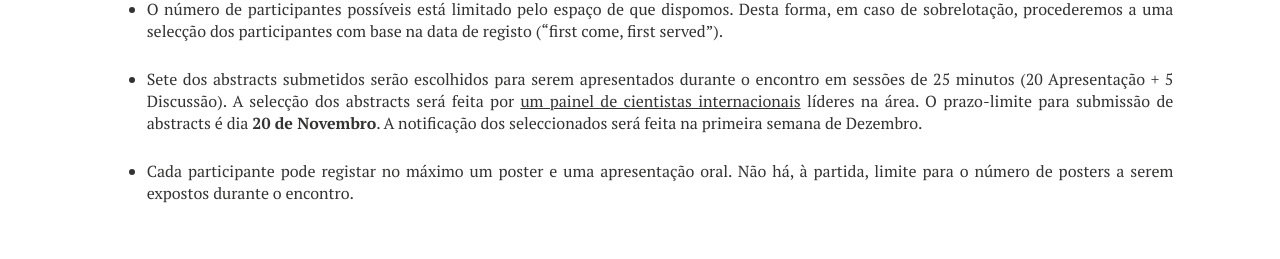
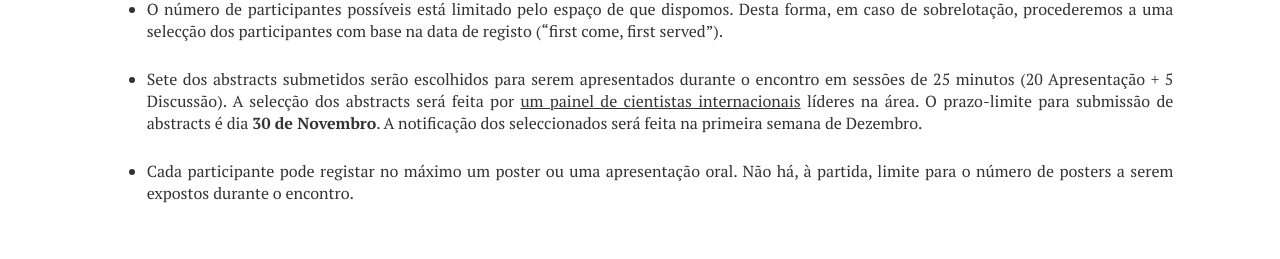
Before and after one commit to ejibce/ejibce.github.io, a Jekyll site: the page built from registo/index.md, in a window 1280 px wide. Shown: the part 1479-1738 px from the top of the page. Built offline with Jekyll 4.4.1, drawn with Linux system fonts in a browser that asks for light colours; nearby versions of some CDN libraries.

Commit message:
Changed abstract date: 30th

```diff
--- a/registo/index.md
+++ b/registo/index.md
@@ -76,6 +76,6 @@ image:
 ### Notas
 * O número de participantes possíveis está limitado pelo espaço de que dispomos. Desta forma, em caso de sobrelotação, procederemos a uma selecção dos participantes com base na data de registo ("first come, first served").
 
-* Sete dos abstracts submetidos serão escolhidos para serem apresentados durante o encontro em sessões de 25 minutos (20 Apresentação + 5 Discussão). A selecção dos abstracts será feita por [um painel de cientistas internacionais](/acerca) líderes na área. O prazo-limite para submissão de abstracts é dia **20 de Novembro**. A notificação dos seleccionados será feita na primeira semana de Dezembro.
+* Sete dos abstracts submetidos serão escolhidos para serem apresentados durante o encontro em sessões de 25 minutos (20 Apresentação + 5 Discussão). A selecção dos abstracts será feita por [um painel de cientistas internacionais](/acerca) líderes na área. O prazo-limite para submissão de abstracts é dia **30 de Novembro**. A notificação dos seleccionados será feita na primeira semana de Dezembro.
 
-* Cada participante pode registar no máximo um poster e uma apresentação oral. Não há, à partida, limite para o número de posters a serem expostos durante o encontro.
+* Cada participante pode registar no máximo um poster ou uma apresentação oral. Não há, à partida, limite para o número de posters a serem expostos durante o encontro.
```
